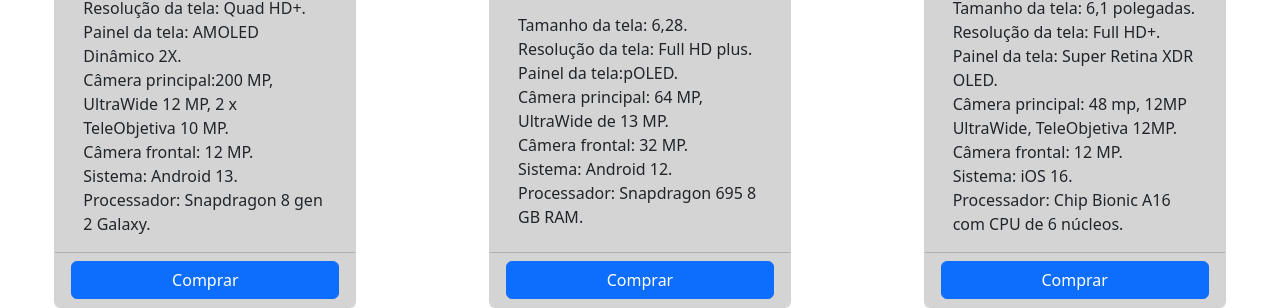
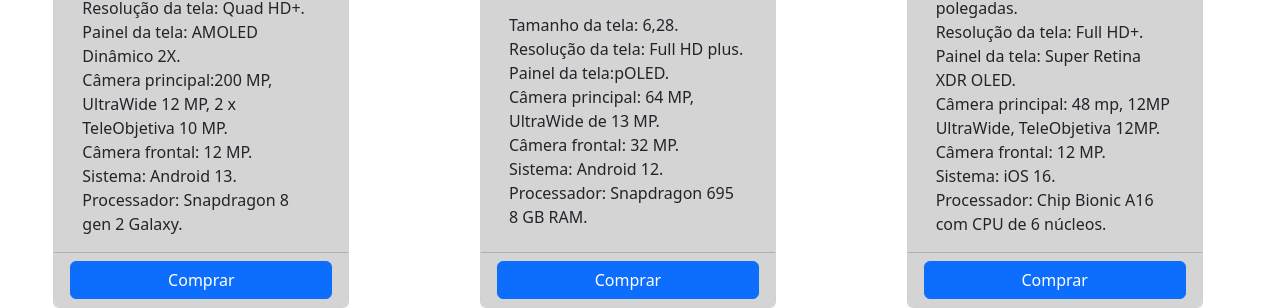
Before and after one commit to gabrielmirasebac/modulo_13_exercicio, a plain HTML site: page index.html in a window 1280 px wide. Shown: the part 762-1070 px from the top of the page. Drawn offline with Linux system fonts and the light colour scheme.

Commit message:
atualizacao layout horizontal

```diff
--- a/index.html
+++ b/index.html
@@ -67,7 +67,7 @@
 
 </header>
 <body>
-        <div class="row justify-content-center pt-4 justify-content-around">
+        <div class="row justify-content-center pt-4 justify-content-around mw-100">
             <div class="col-sm-12 col-md-6 col-lg-3">
                 <div class="card-deck">
                     <div class="card">
```
